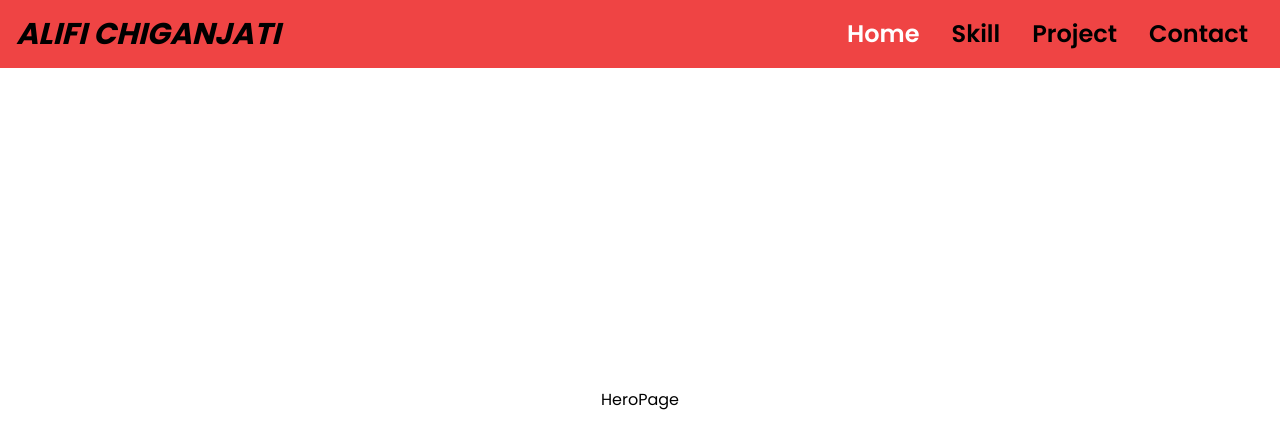
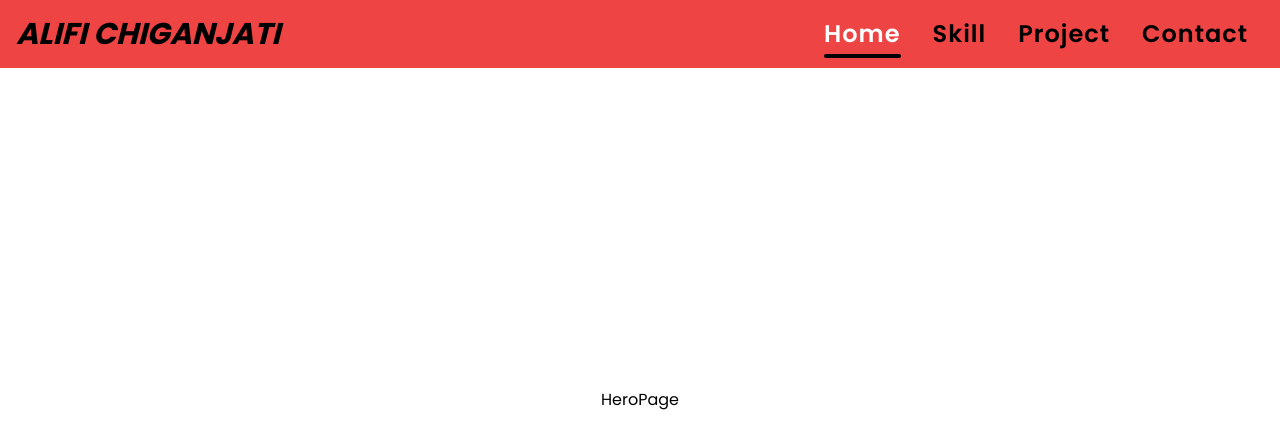
Before and after one commit to AlifiChiganjati/alifichiganjati.github.io, a React (Vite) app: page / in a window 1280 px wide. Shown: the top 448 px of the page. Built offline with nearby package versions, Linux system fonts and the light colour scheme.

Commit message:
style: refactor active navbar class be full tailwindcss

```diff
--- a/src/components/Elements/Nav/NavLinks.jsx
+++ b/src/components/Elements/Nav/NavLinks.jsx
@@ -2,9 +2,10 @@ import { Link } from "react-scroll";
 
 const NavLinks = ({ to, children }) => {
   return (
-    <li className="relative">
+    <li>
       <Link
-        activeClass="active"
+        activeClass="relative text-white ease-in-out duration-500 after:absolute after:-bottom-2 after:left-0 after:w-full after:h-1 after:content-[''] after:bg-black after:rounded-xl;
+"
         to={to}
         spy={true}
         smooth={true}
--- a/src/index.css
+++ b/src/index.css
@@ -10,10 +10,12 @@
   }
 }
 
-.navLink {
-  @apply hover:text-white  hover:ease-in-out hover:duration-500;
+@layer utilities {
+  .active {
+    @apply relative text-white ease-in-out duration-500;
+  }
+
+  .navLink {
+    @apply relative tracking-[1px] hover:text-white  hover:ease-in-out hover:duration-500 hover:after:w-full after:absolute after:-bottom-2 after:left-0 after:w-0 after:h-1 after:content-[''] after:bg-black after:rounded-xl after:ease-in-out after:duration-500;
+  }
 }
-
-.active {
-  @apply text-white ease-in-out duration-500;
-}
```
